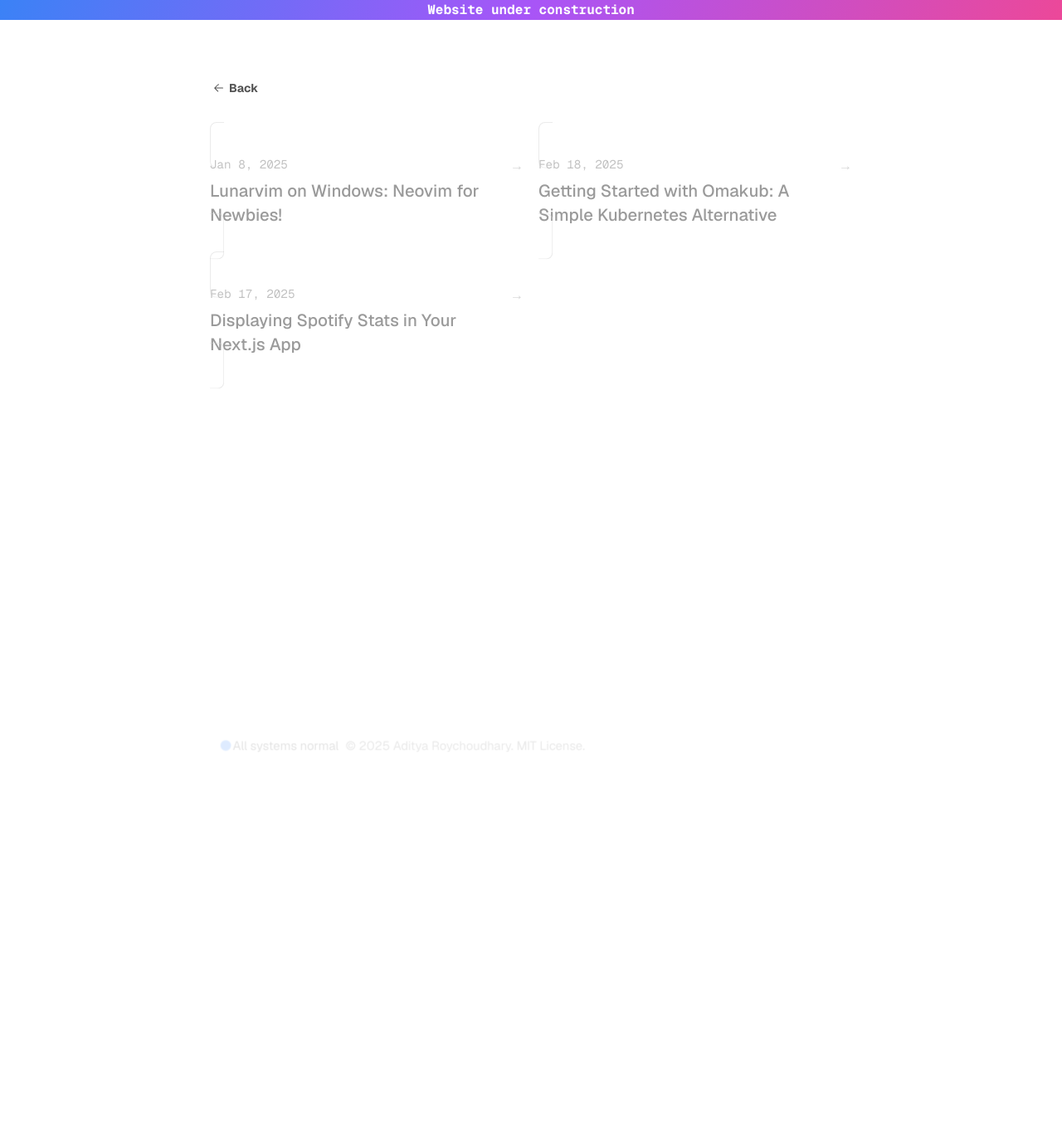
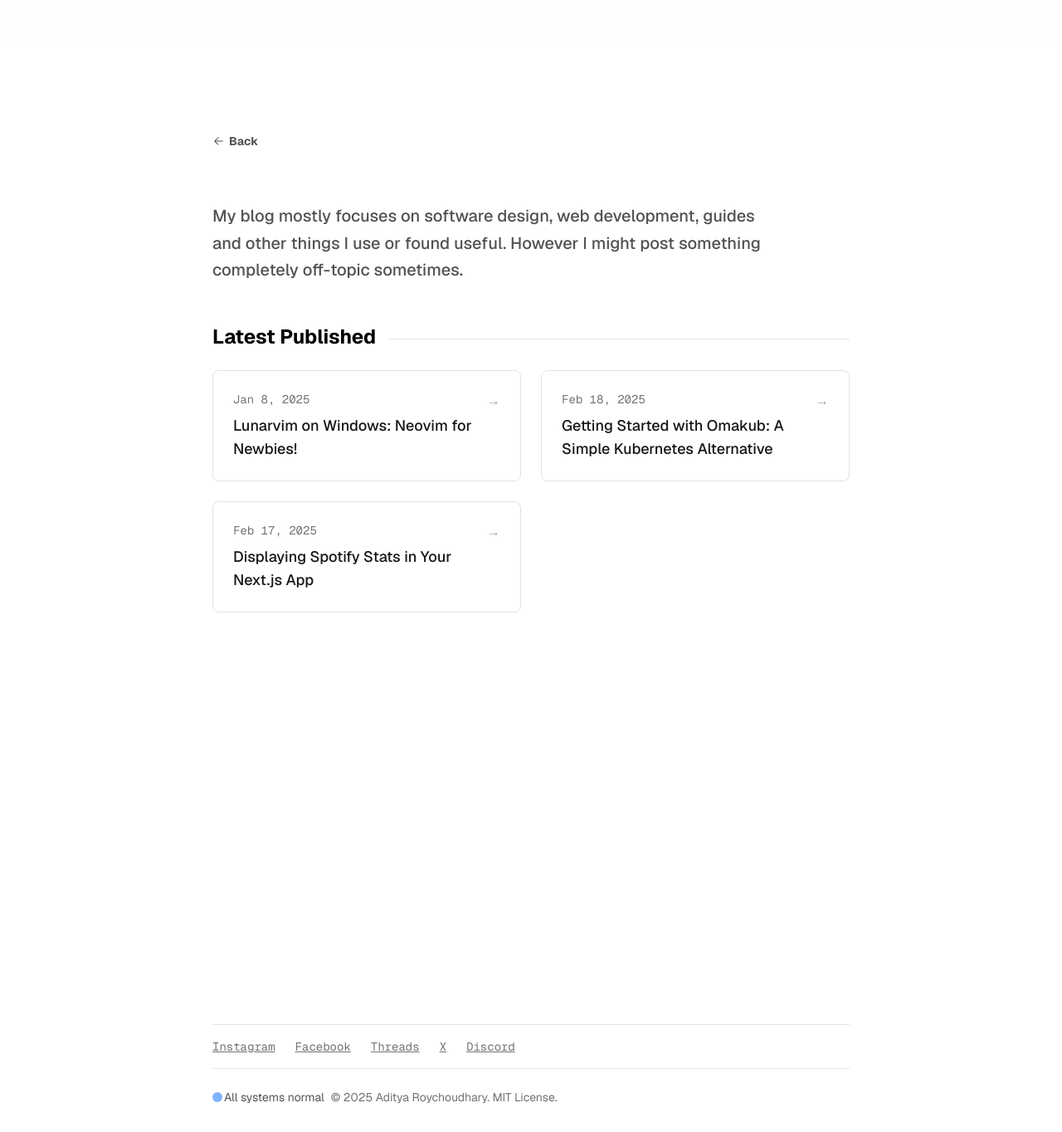
Before and after one commit to arx9781/ghostfreakv2, a Next.js app: page /blog in a window 1280 px wide. Shown: the whole page at 83% size. Before the commit the page ends 941 px from the top, so only its background shows below. Built offline with nearby package versions, Linux system fonts and the light colour scheme.

Commit message:
major ui overhaul [final]

```diff
--- a/app/blog/page.tsx
+++ b/app/blog/page.tsx
@@ -1,16 +1,39 @@
 import { BlogPosts } from "app/components/posts";
 import { BackButton } from "app/components/back-button";
 
+import AnimatedContent from "app/components/ui/AnimatedContent";
+
 export const metadata = {
-  title: "blog",
+  title: "Blogs",
   description: "Read my blog.",
 };
 
 export default function Page() {
   return (
-    <section className="relative min-h-[calc(100vh-140px)]">
-      <BackButton />
+    <section className="relative min-h-[calc(100vh-140px)] py-8 md:py-16">
+      <AnimatedContent
+        distance={20}
+        direction="horizontal"
+        config={{ tension: 80, friction: 20 }}
+        initialOpacity={0.2}
+        scale={1.05}
+        threshold={0.2}
+      >
+        <div className="flex items-center mb-8">
+          <BackButton />
+        </div>
+
+        <p className="text-lg md:text-xl text-neutral-600 dark:text-neutral-400 leading-relaxed font-medium mb-12 max-w-2xl">
+          My blog mostly focuses on software design, web development, guides and
+          other things I use or found useful. However I might post something
+          completely off-topic sometimes.
+        </p>
+      </AnimatedContent>
       <div className="absolute inset-0 bg-[var(--color-bg-pattern-light)] dark:bg-[var(--color-bg-pattern-dark)] [background-size:16px_16px] opacity-10 -z-10" />
+      <div className="flex items-center mb-6">
+        <h2 className="text-2xl font-bold mr-4">Latest Published</h2>
+        <span className="flex-1 h-px bg-neutral-200 dark:bg-neutral-800 mt-[5px]"></span>
+      </div>
       <div className="flex flex-col justify-between min-h-[inherit]">
         <BlogPosts />
       </div>
--- a/app/components/footer.tsx
+++ b/app/components/footer.tsx
@@ -1,4 +1,4 @@
-import Link from "next/link";
+import { GeistMono } from "geist/font/mono";
 import AnimatedContent from "./ui/AnimatedContent";
 
 function ArrowIcon() {
@@ -21,6 +21,100 @@ function ArrowIcon() {
 export default function Footer() {
   return (
     <footer className="mt-auto">
+      <div
+        className={`flex flex-row space-x-2 md:space-x-6 py-4 border-y-1 border-neutral-200 dark:border-neutral-800 mt-8 ${GeistMono.className} text-sm`}
+      >
+        <AnimatedContent
+          distance={20}
+          direction="horizontal"
+          delay={0.2}
+          config={{ tension: 90, friction: 18 }}
+          initialOpacity={0.3}
+          scale={1.02}
+          threshold={0.1}
+        >
+          <a
+            href="https://instagram.com/arx9781"
+            target="_blank"
+            rel="noreferrer"
+            className="text-neutral-500 dark:text-neutral-400 hover:text-neutral-700 dark:hover:text-neutral-300 transition-colors duration-200 underline"
+          >
+            Instagram
+          </a>
+        </AnimatedContent>
+        <AnimatedContent
+          distance={20}
+          direction="horizontal"
+          delay={0.3}
+          config={{ tension: 90, friction: 18 }}
+          initialOpacity={0.3}
+          scale={1.02}
+          threshold={0.1}
+        >
+          <a
+            href="https://www.facebook.com/arx9781"
+            target="_blank"
+            rel="noreferrer"
+            className="text-neutral-500 dark:text-neutral-400 hover:text-neutral-700 dark:hover:text-neutral-300 transition-colors duration-200 underline"
+          >
+            Facebook
+          </a>
+        </AnimatedContent>
+        <AnimatedContent
+          distance={20}
+          direction="horizontal"
+          delay={0.4}
+          config={{ tension: 90, friction: 18 }}
+          initialOpacity={0.3}
+          scale={1.02}
+          threshold={0.1}
+        >
+          <a
+            href="https://threads.net/@arx9781"
+            target="_blank"
+            rel="noreferrer"
+            className="text-neutral-500 dark:text-neutral-400 hover:text-neutral-700 dark:hover:text-neutral-300 transition-colors duration-200 underline"
+          >
+            Threads
+          </a>
+        </AnimatedContent>
+        <AnimatedContent
+          distance={20}
+          direction="horizontal"
+          delay={0.1}
+          config={{ tension: 90, friction: 18 }}
+          initialOpacity={0.3}
+          scale={1.02}
+          threshold={0.1}
+        >
+          <a
+            href="https://x.com/morphinearc"
+            target="_blank"
+            rel="noreferrer"
+            className="text-neutral-500 dark:text-neutral-400 hover:text-neutral-700 dark:hover:text-neutral-300 transition-colors duration-200 underline"
+          >
+            X
+          </a>
+        </AnimatedContent>
+        <AnimatedContent
+          distance={20}
+          direction="horizontal"
+          delay={0.5}
+          config={{ tension: 90, friction: 18 }}
+          initialOpacity={0.3}
+          scale={1.02}
+          threshold={0.1}
+        >
+          <a
+            href="https://discord.gg/TM6Z2GRf"
+            target="_blank"
+            rel="noreferrer"
+            className="text-neutral-500 dark:text-neutral-400 hover:text-neutral-700 dark:hover:text-neutral-300 transition-colors duration-200 underline"
+          >
+            Discord
+          </a>
+        </AnimatedContent>
+      </div>
       <AnimatedContent
         distance={20}
         direction="vertical"
@@ -31,7 +125,7 @@ export default function Footer() {
         threshold={0.1}
       >
         <div className="max-w-3xl mx-0 md:mx-4 lg:mx-auto">
-          <div className="flex md:flex-row justify-between items-center py-8 gap-4">
+          <div className="flex md:flex-row justify-between items-center pt-6 pb-8 gap-4">
             <AnimatedContent
               distance={30}
               direction="horizontal"
--- a/app/components/posts.tsx
+++ b/app/components/posts.tsx
@@ -33,16 +33,16 @@ export function BlogPosts() {
         >
           <Link
             href={`/blog/${post.slug}`}
-            className="group p-4 rounded-lg border border-neutral-400/50 dark:border-neutral-800/50 hover:border-neutral-300/60 dark:hover:border-neutral-700/60 transition-all duration-200 hover:bg-neutral-50/30 dark:hover:bg-neutral-900/20 h-full"
+            className="group rounded-lg transition-all duration-200 h-full"
           >
-            <div className="flex justify-between items-start">
+            <div className="flex justify-between items-start p-6 hover:bg-neutral-300/70 dark:hover:bg-neutral-900/70 rounded-lg border border-neutral-300/70 dark:border-neutral-900/70 transition-colors ease-in-out duration-100">
               <div>
                 <p
                   className={`text-sm text-neutral-500 mb-2 ${GeistMono.className}`}
                 >
                   {formatDate(post.metadata.publishedAt, false)}
                 </p>
-                <h3 className="text-xl font-medium text-neutral-900 dark:text-neutral-100 group-hover:text-[var(--color-accent)] transition-colors">
+                <h3 className="text-base md:text-lg font-medium text-neutral-900 dark:text-neutral-100 group-hover:text-[var(--color-accent)] transition-colors">
                   {post.metadata.title}
                 </h3>
               </div>
--- a/app/global.css
+++ b/app/global.css
@@ -214,3 +214,52 @@ table {
     background-position: 50% 0%;
   }
 }
+
+.feathered-blur {
+  mask-image: linear-gradient(
+    to bottom,
+    rgba(0, 0, 0, 1) 40%,
+    rgba(0, 0, 0, 0)
+  );
+  -webkit-mask-image: linear-gradient(
+    to bottom,
+    rgba(0, 0, 0, 1) 40%,
+    rgba(0, 0, 0, 0)
+  );
+}
+
+/* Glow effect for elements scrolling under the blur */
+.glow-scroll-area {
+  position: relative;
+}
+
+.glow-scroll-area > * {
+  position: relative;
+  transition: filter 0.3s ease;
+}
+
+.glow-scroll-area > *:hover {
+  filter: drop-shadow(0 0 8px rgba(255, 255, 255, 0.3));
+}
+
+/* For scrolled elements approaching the blur */
+@keyframes subtle-glow {
+  0% {
+    filter: drop-shadow(0 0 0px rgba(255, 255, 255, 0));
+  }
+  50% {
+    filter: drop-shadow(0 0 5px rgba(255, 255, 255, 0.2));
+  }
+  100% {
+    filter: drop-shadow(0 0 0px rgba(255, 255, 255, 0));
+  }
+}
+
+.scroll-item-approaching {
+  animation: subtle-glow 2s infinite;
+}
+
+/* Dark mode adjustments */
+.dark .glow-scroll-area > *:hover {
+  filter: drop-shadow(0 0 8px rgba(255, 255, 255, 0.4));
+}
--- a/app/layout.tsx
+++ b/app/layout.tsx
@@ -65,12 +65,11 @@ export default function RootLayout({
       >
         <body className="antialiased max-w-3xl mx-4 mt-4 lg:mx-auto text-base flex flex-col min-h-screen">
           <Preloader>
-            <div className="absolute top-0 left-0 w-full z-50">
-              <span
-                className={`dark:text-black text-white under-cons text-center font-bold font-mono block w-full ${GeistMono.className}`}
-              >
-                Website under construction
-              </span>
+            <div className="fixed top-0 left-0 right-0 w-full z-10 pointer-events-none">
+              <div className="feathered-blur bg-white/30 dark:bg-black/30 backdrop-blur-lg h-20 w-full border-b border-gray-100/20 dark:border-gray-800/20">
+                {/* Optional subtle gradient overlay for enhanced blur effect */}
+                <div className="absolute inset-0 bg-gradient-to-b from-white/10 to-transparent dark:from-white/5 dark:to-transparent"></div>
+              </div>
             </div>
             <main className="flex-auto min-w-0 mt-12 flex flex-col px-2 md:px-0">
               <div className="relative w-full">
--- a/app/page.tsx
+++ b/app/page.tsx
@@ -1,23 +1,22 @@
 import type { Metadata } from "next";
 import Link from "next/link";
-
 import { GeistMono } from "geist/font/mono";
 
 import { BlogPosts } from "app/components/posts";
 import AnimatedContent from "./components/ui/AnimatedContent";
-import CircularText from "./components/ui/CircularText";
 import { CurrentlyPlaying } from "./spotify/components";
 import { ViewButton } from "./components/view-button";
 
 export const metadata: Metadata = {
-  title: "adityarych",
+  title: "Aditya Roychoudhary",
   description:
-    "a personal dark and minimal themed website. contains a blog page and a spotify page where the users can see my stats",
+    "Aditya Roychoudhary is a software designer from Mumbai, creating interfaces that merge human-centered metaphors with scalable systems.",
 };
 
 export default function Page() {
   return (
-    <section className="space-y-6">
+    <section className="space-y-12 md:space-y-20 max-w-4xl mx-auto">
+      {/* Hero Section */}
       <AnimatedContent
         distance={150}
         direction="horizontal"
@@ -27,48 +26,21 @@ export default function Page() {
         scale={1.1}
         threshold={0.2}
       >
-        <div className={`space-y-4`}>
-          <div
-            className={`flex items-start md:items-center justify-center md:flex-row flex-col-reverse ${GeistMono.className}`}
-          >
-            <div className="md:mr-6 mt-3 md:mt-0">
-              <p className="text-lg text-neutral-600 dark:text-neutral-400 max-w-2xl leading-relaxed text-justify">
-                Aditya's design interfaces: that merge human-centered metaphors
-                with scalable systems. His work blends neo-brutalism with
-                timeless minimalism, all within a refined monochromatic palette.
-              </p>
-              <p className="text-lg text-neutral-600 dark:text-neutral-400 max-w-2xl leading-relaxed text-justify">
-                He studied IT and Computer Science at HSNC University, gaining
-                experience as an intern and freelancer. Currently, he focuses on
-                conceptual and systems design for{" "}
-                <span className="text-neutral-800 dark:text-neutral-200 border-b-1 border-neutral-600 dark:border-neutral-200 cursor-pointer hover:scale-95 transition-all duration-200">
-                  Vercel
-                </span>{" "}
-                —a company he aspires to join.
-              </p>
-            </div>
-            <AnimatedContent
-              distance={150}
-              direction="vertical"
-              reverse={false}
-              config={{ tension: 80, friction: 20 }}
-              initialOpacity={0.2}
-              scale={1.1}
-              threshold={0.2}
+        <div className="py-8 md:py-16 border-b border-neutral-200 dark:border-neutral-800">
+          <p className="text-xl md:text-2xl text-neutral-600 dark:text-neutral-400 leading-relaxed font-medium">
+            <span
+              className={`dark:text-white text-black ${GeistMono.className} font-bold`}
             >
-              <div>
-                <CircularText
-                  text="SOFTWARE—DESIGNER—"
-                  onHover="slowDown"
-                  spinDuration={20}
-                  className={`${GeistMono.className}`}
-                />
-              </div>
-            </AnimatedContent>
-          </div>
+              Aditya's design interfaces:
+            </span>{" "}
+            that merge human-centered metaphors with scalable systems. His work
+            blends neo-brutalism with timeless minimalism, all within a refined
+            monochromatic palette.
+          </p>
         </div>
       </AnimatedContent>
 
+      {/* About Section */}
       <AnimatedContent
         distance={80}
         direction="horizontal"
@@ -81,12 +53,16 @@ export default function Page() {
       >
         <div className="relative">
           <div className="absolute inset-0 z-0 rounded-lg overflow-hidden"></div>
-          <div className={`space-y-4 pb-1 relative z-10`}>
-            <h2 className="text-2xl font-medium tracking-tight hidden md:block mix-blend-difference border-l-4 border-neutral-600 dark:border-neutral-400 pl-4 mb-6"></h2>
+          <div className="space-y-8 relative z-10">
+            <div className="flex items-center mb-8">
+              <h1 className="text-3xl font-bold mr-4">Brief</h1>
+              <span className="flex-1 h-px bg-neutral-200 dark:bg-neutral-800 mt-[5px]"></span>
+            </div>
+
             <div className="relative z-10">
               <div className="space-y-8">
                 <div className="group">
-                  <p className="text-lg md:text-xl leading-relaxed font-medium tracking-tight">
+                  <p className="text-lg md:text-xl leading-relaxed font-medium tracking-tight mb-6">
                     <span className="font-mono text-sm text-neutral-500 dark:text-neutral-400 mr-2">
                       01
                     </span>
@@ -105,6 +81,30 @@ export default function Page() {
                     software designer from Mumbai. Building digital tools with
                     architectural precision.
                   </p>
+
+                  <AnimatedContent
+                    distance={100}
+                    direction="horizontal"
+                    reverse={true}
+                    delay={0.4}
+                    config={{ friction: 20, tension: 110 }}
+                    initialOpacity={0}
+                    scale={1.03}
+                    threshold={0.3}
+                  >
+                    <p className="text-lg md:text-xl leading-relaxed font-medium tracking-tight">
+                      <span className="font-mono text-sm text-neutral-500 dark:text-neutral-400 mr-2">
+                        02
+                      </span>
+                      He studied IT and Computer Science at HSNC University,
+                      gaining experience as an intern and freelancer. Currently,
+                      he focuses on conceptual and systems design for{" "}
+                      <span className="text-neutral-800 dark:text-neutral-200 border-b border-neutral-600 dark:border-neutral-400 cursor-pointer hover:text-neutral-600 dark:hover:text-neutral-300 transition-all duration-200">
+                        Vercel
+                      </span>{" "}
+                      —a company he aspires to join.
+                    </p>
+                  </AnimatedContent>
                 </div>
 
                 <div className="grid md:grid-cols-2 gap-8 border-t border-neutral-200 dark:border-neutral-800 pt-8">
@@ -161,6 +161,7 @@ export default function Page() {
         </div>
       </AnimatedContent>
 
+      {/* Spotify Section */}
       <AnimatedContent
         distance={50}
         direction="vertical"
@@ -170,12 +171,14 @@ export default function Page() {
         scale={1.05}
         threshold={0.1}
       >
-        <div className="mt-12">
-          <div className="flex items-center mb-6">
+        <div>
+          <div className="flex items-center mb-8">
             <h1 className="text-3xl font-bold mr-4">Spotify</h1>
             <span className="flex-1 h-px bg-neutral-200 dark:bg-neutral-800 mt-[5px]"></span>
           </div>
-          <CurrentlyPlaying />
+          <div>
+            <CurrentlyPlaying />
+          </div>
           <AnimatedContent
             distance={100}
             direction="vertical"
@@ -185,7 +188,7 @@ export default function Page() {
             scale={1.03}
             threshold={0.3}
           >
-            <div className="flex items-center justify-end mt-4">
+            <div className="flex items-center justify-end mt-6">
               <Link href="/spotify">
                 <ViewButton>View music</ViewButton>
               </Link>
@@ -194,6 +197,7 @@ export default function Page() {
         </div>
       </AnimatedContent>
 
+      {/* Blog Section */}
       <AnimatedContent
         distance={100}
         direction="vertical"
@@ -203,12 +207,12 @@ export default function Page() {
         scale={1.03}
         threshold={0.3}
       >
-        <div className="space-y-4 mt-12">
-          <div className="flex items-center">
+        <div>
+          <div className="flex items-center mb-8">
             <h1 className="text-3xl font-bold mr-4">Blogs</h1>
             <span className="flex-1 h-px bg-neutral-200 dark:bg-neutral-800 mt-[5px]"></span>
           </div>
-          <div className="grid gap-6 md:grid-cols-1">
+          <div>
             <BlogPosts />
           </div>
           <AnimatedContent
@@ -220,7 +224,7 @@ export default function Page() {
             scale={1.03}
             threshold={0.3}
           >
-            <div className="flex items-center justify-end mt-4">
+            <div className="flex items-center justify-end mt-6">
               <Link href="/blog">
                 <ViewButton>View blogs</ViewButton>
               </Link>
@@ -228,7 +232,6 @@ export default function Page() {
           </AnimatedContent>
         </div>
       </AnimatedContent>
-      {/* <ScrollShadow /> */}
     </section>
   );
 }
--- a/app/spotify/page.tsx
+++ b/app/spotify/page.tsx
@@ -1,20 +1,75 @@
 import { CurrentlyPlaying, RecentlyPlayed } from "./components";
 import { BackButton } from "app/components/back-button";
+import { GeistMono } from "geist/font/mono";
+import AnimatedContent from "app/components/ui/AnimatedContent";
 
 export const metadata = {
-  title: "spotify stats",
-  description: "My Spotify Stats",
+  title: "Spotify Stats",
+  description:
+    "Explore my music taste through currently playing tracks and listening history.",
 };
 
 export default function SpotifyPage() {
   return (
-    <div className="min-h-screen">
-      <BackButton />
-      <div className="grid gap-8 md:grid-cols-[1fr] pb-12">
-        <div className="space-y-6">
-          <CurrentlyPlaying />
-          <RecentlyPlayed />
+    <div className="min-h-screen max-w-4xl mx-auto py-8 md:py-16">
+      <AnimatedContent
+        distance={20}
+        direction="horizontal"
+        config={{ tension: 80, friction: 20 }}
+        initialOpacity={0.2}
+        scale={1.05}
+        threshold={0.2}
+      >
+        <div className="flex items-center mb-8">
+          <BackButton />
         </div>
+
+        <p className="text-lg md:text-xl text-neutral-600 dark:text-neutral-400 leading-relaxed font-medium mb-12 max-w-2xl">
+          A real-time window into my musical preferences. Track what I'm
+          currently listening to and explore my recently played songs.
+        </p>
+      </AnimatedContent>
+
+      <div className="space-y-12">
+        <section>
+          <AnimatedContent
+            distance={40}
+            direction="vertical"
+            delay={0.2}
+            config={{ tension: 100, friction: 15 }}
+            initialOpacity={0}
+            scale={1.05}
+            threshold={0.1}
+          >
+            <div className="flex items-center mb-6">
+              <h2 className="text-2xl font-bold mr-4">Now Playing</h2>
+              <span className="flex-1 h-px bg-neutral-200 dark:bg-neutral-800 mt-[5px]"></span>
+            </div>
+            <div>
+              <CurrentlyPlaying />
+            </div>
+          </AnimatedContent>
+        </section>
+
+        <section>
+          <AnimatedContent
+            distance={60}
+            direction="vertical"
+            delay={0.3}
+            config={{ tension: 110, friction: 20 }}
+            initialOpacity={0}
+            scale={1.03}
+            threshold={0.2}
+          >
+            <div className="flex items-center mb-6">
+              <h2 className="text-2xl font-bold mr-4">History</h2>
+              <span className="flex-1 h-px bg-neutral-200 dark:bg-neutral-800 mt-[5px]"></span>
+            </div>
+            <div>
+              <RecentlyPlayed />
+            </div>
+          </AnimatedContent>
+        </section>
       </div>
     </div>
   );
--- a/package.json
+++ b/package.json
@@ -26,6 +26,7 @@
     "postcss": "^8.4.35",
     "react": "18.2.0",
     "react-dom": "18.2.0",
+    "react-icons": "^5.5.0",
     "sugar-high": "^0.6.0",
     "swr": "^2.3.2",
     "tailwind-merge": "^3.0.1",
```
Also changed, not shown: app/api/spotify/now-playing/route.ts (+32 -26 lines), app/spotify/components.tsx (+44 -30 lines), 1 other file (tests, documents, lock files or other folders).
